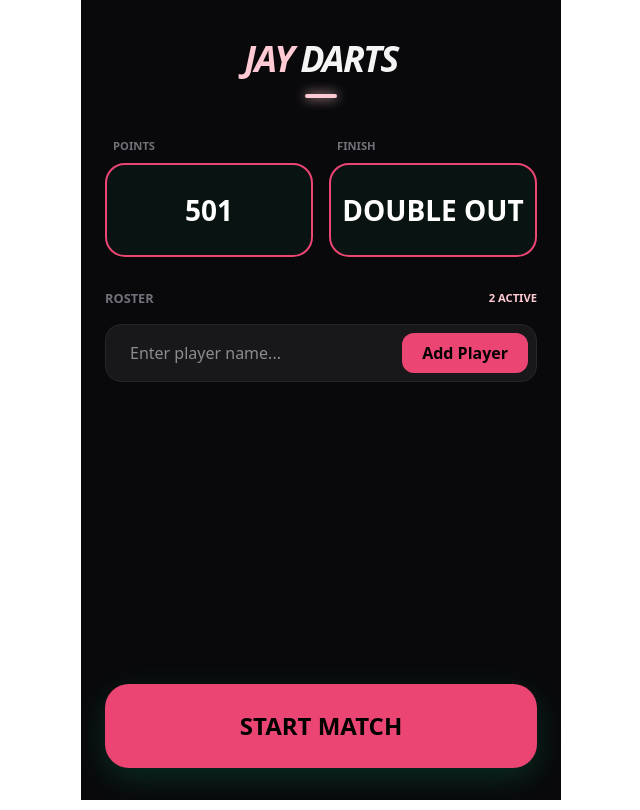
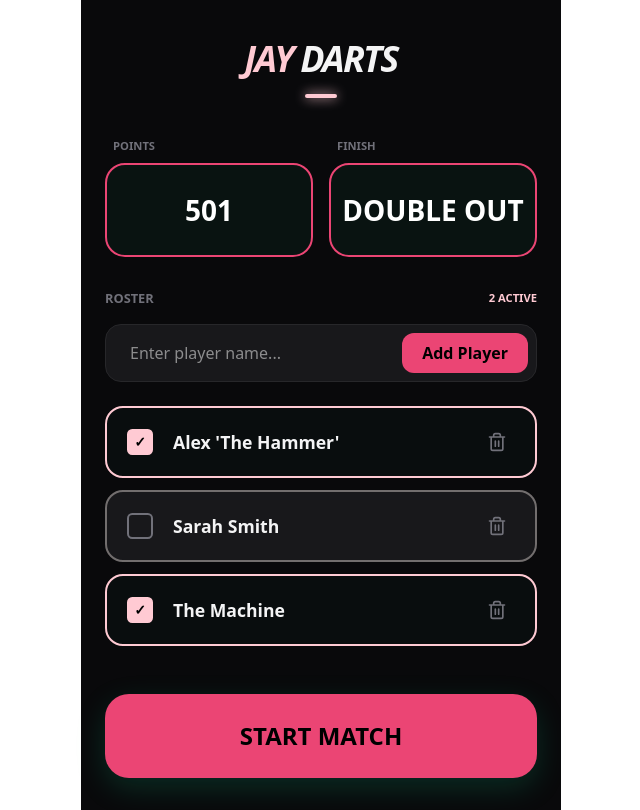
Before and after one commit to milauuu/dart, a Vue app: page / in a window 1280 px wide. Shown: the whole page, without its empty margins (319-959 px from the left). Built offline with nearby package versions, Linux system fonts and the light colour scheme.

Commit message:
refactor:`Home.vue`: adding the index to the playerList

```diff
--- a/src/components/Home.vue
+++ b/src/components/Home.vue
@@ -114,8 +114,7 @@ boxSizing: 'border-box'
 
         <div style="display: flex; flex-direction: column; gap: 0.75rem; overflow-y: auto;">
         <div
-            v-for="player in players"
-            :key="player.id"
+            v-for="(player,playerIndex) in playersList"
             :style="{
             display: 'flex',
             alignItems: 'center',
```
